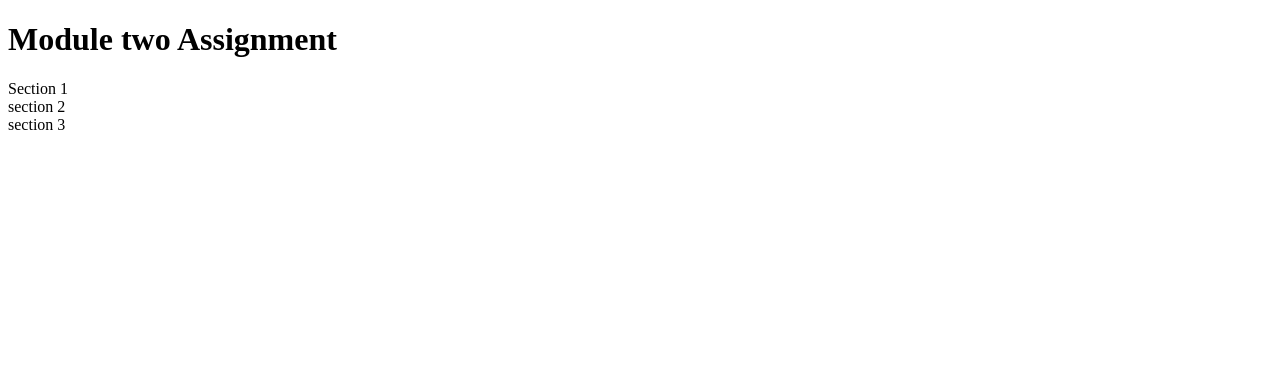
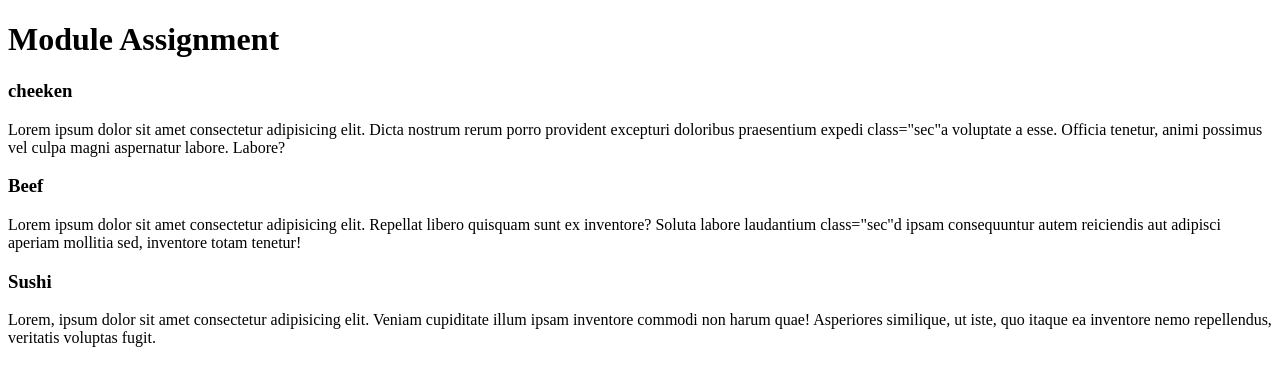
Before and after one commit to werkineh/Coursera-test-, a plain HTML site: page module2-solution/index.html in a window 1280 px wide. Drawn offline with Linux system fonts and the light colour scheme.

Commit message:
Update index.html

```diff
--- a/module2-solution/index.html
+++ b/module2-solution/index.html
@@ -6,9 +6,20 @@
     <title>Module Two Assignment</title>
   </head>
   <body>
-    <h1> Module two Assignment</h1>
-    <section id="sec1"> Section 1</section>
-    <section id ="sec2">section 2</section>
-    <section id="sec3">section 3</section>
+<h1>Module Assignment</h1>
+    <div class="container">
+        <section id="sec1" class="col-lg-4 col-md-6">
+            <h3 class="section-title">cheeken</h3>
+            Lorem ipsum dolor sit amet consectetur adipisicing elit. Dicta nostrum rerum porro provident excepturi doloribus praesentium expedi class="sec"a voluptate a esse. Officia tenetur, animi possimus vel culpa magni aspernatur labore. Labore?
+        </section>
+        <section id="sec2" class="col-lg-4 col-md-6">
+            <h3 class="section-title">Beef</h3>
+            Lorem ipsum dolor sit amet consectetur adipisicing elit. Repellat libero quisquam sunt ex inventore? Soluta labore laudantium  class="sec"d ipsam consequuntur autem reiciendis aut adipisci aperiam mollitia sed, inventore totam tenetur!
+        </section>
+        <section id="sec3" class="col-lg-4 col-md-12">
+            <h3 class="section-title">Sushi</h3>
+            Lorem, ipsum dolor sit amet consectetur adipisicing elit. Veniam cupiditate illum ipsam inventore commodi non harum quae! Asperiores similique, ut iste, quo itaque ea inventore nemo repellendus, veritatis voluptas fugit.
+        </section>
+    </div>
   </body>
 </html>
```
